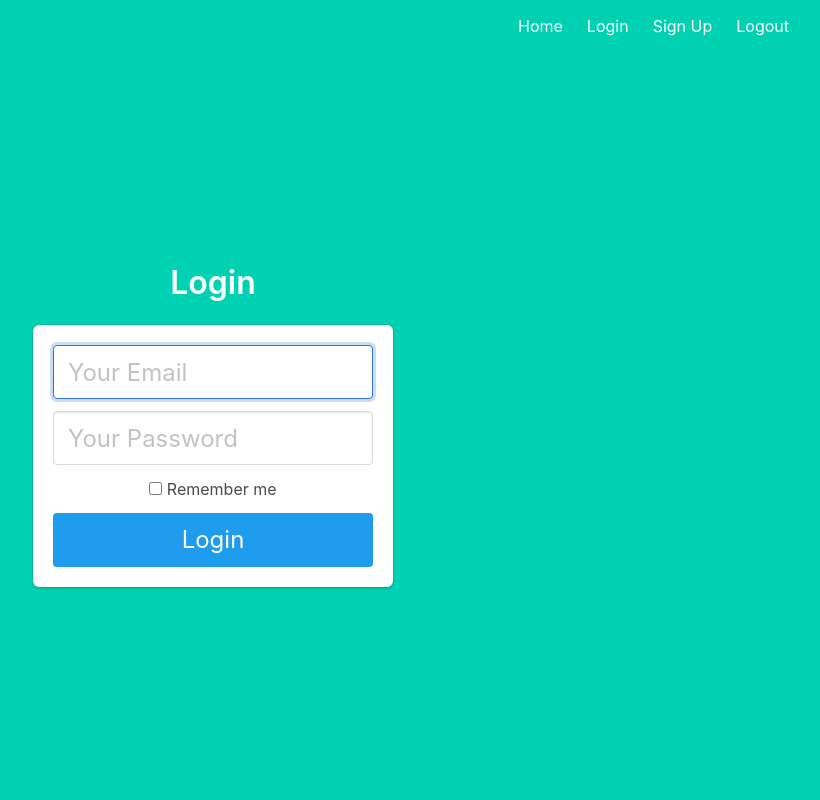
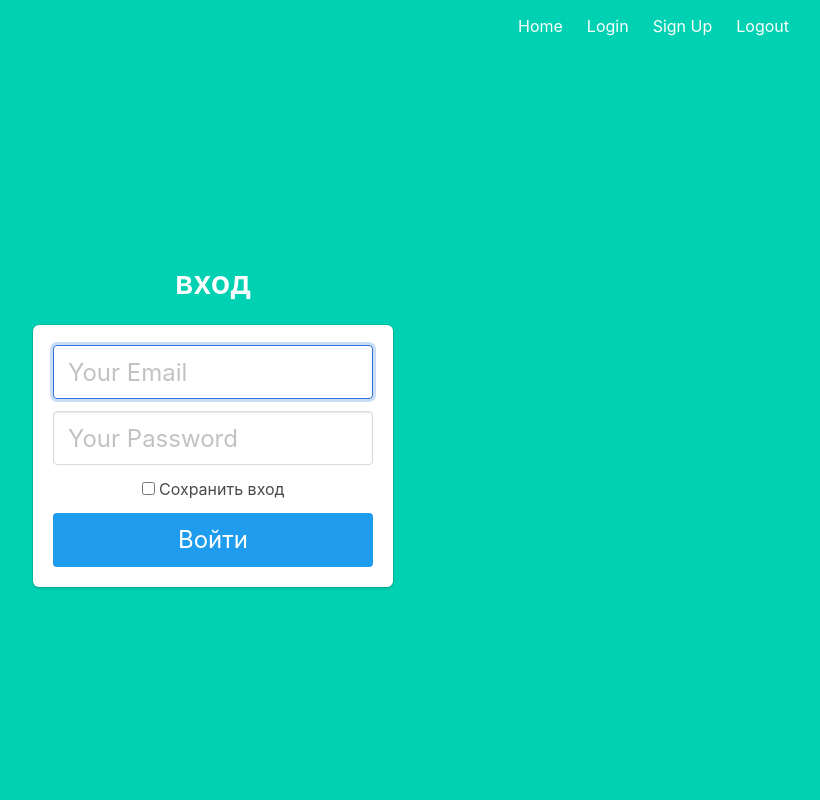
Before and after one commit to erromh/DiplomaCode, a Flask app: template Module1/templates/login.html in a window 1280 px wide. Shown: the whole page, without its empty margins (427-1247 px from the left). Run offline with Flask 3, Linux system fonts and the light colour scheme; the template is opened without the code that fills it, so the values that code supplies are empty.

Commit message:
admin module

```diff
--- a/Module1/templates/base.html
+++ b/Module1/templates/base.html
@@ -20,9 +20,11 @@
                             <a href="{{ url_for('main.index') }}" class="navbar-item">
                                 Home
                             </a>
+
                           <!-- <a href="{{ url_for('main.profile') }}" class="navbar-item">
                                 Profile
                             </a> -->
+
                             <a href="{{ url_for('auth.login') }}" class="navbar-item">
                                 Login
                             </a>
--- a/Module1/templates/index.html
+++ b/Module1/templates/index.html
@@ -2,6 +2,6 @@
 
 {% block content %}
 <h1 class="title">
-  Easy authentication and authorization in Flask.
+  Авторизация
 </h1>
 {% endblock %}
--- a/Module1/templates/login.html
+++ b/Module1/templates/login.html
@@ -2,7 +2,7 @@
 
 {% block content %}
 <div class="column is-4 is-offset-4">
-    <h3 class="title">Login</h3>
+    <h3 class="title">вход</h3>
     <div class="box">
         <form method="POST" action="/login">
             <div class="field">
@@ -19,10 +19,10 @@
             <div class="field">
                 <label class="checkbox">
                     <input type="checkbox" name="remember">
-                    Remember me
+                    Сохранить вход
                 </label>
             </div>
-            <button class="button is-block is-info is-large is-fullwidth">Login</button>
+            <button class="button is-block is-info is-large is-fullwidth">Войти</button>
         </form>
     </div>
 </div>
```
Also changed, not shown: Module1/templates/administration.html (added).
